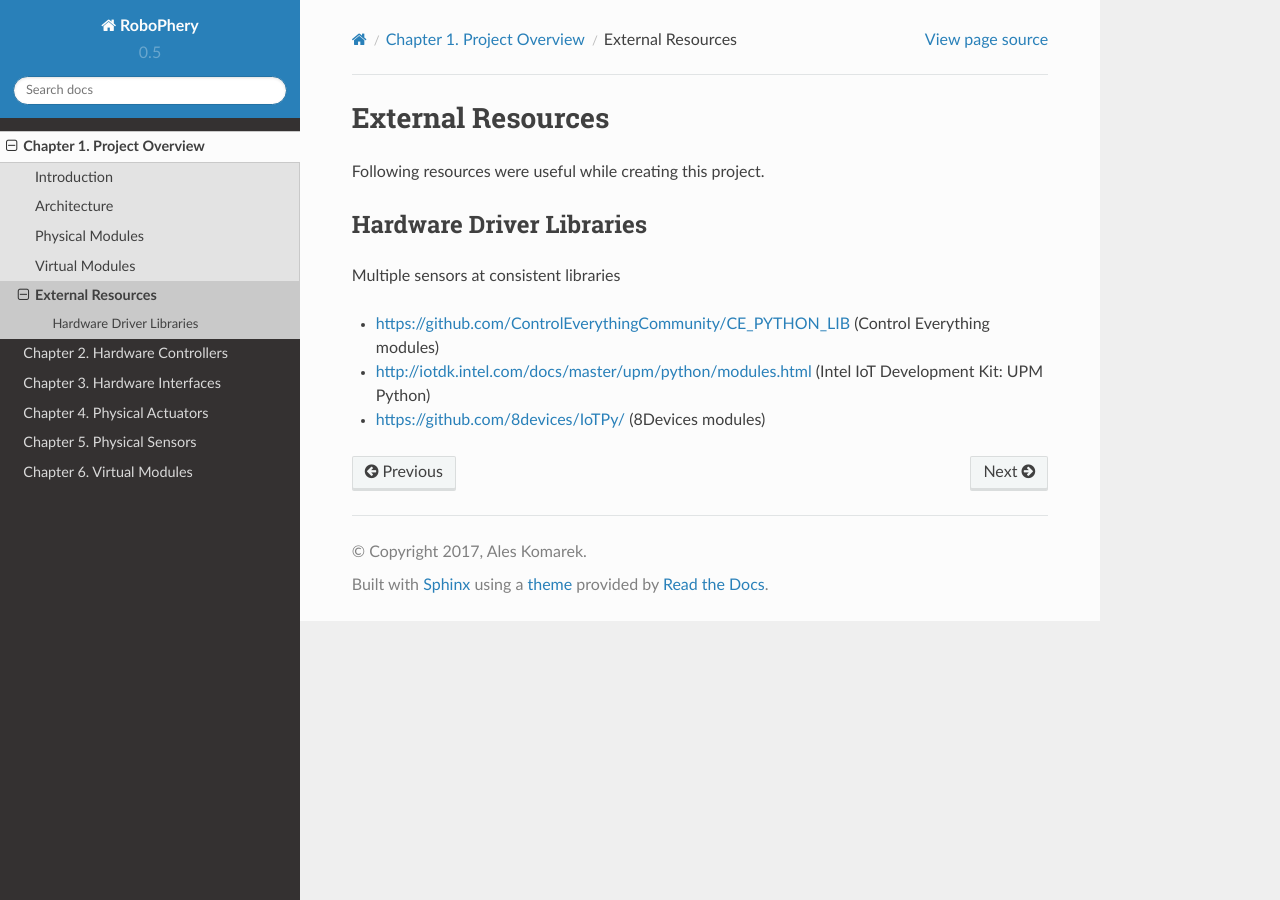
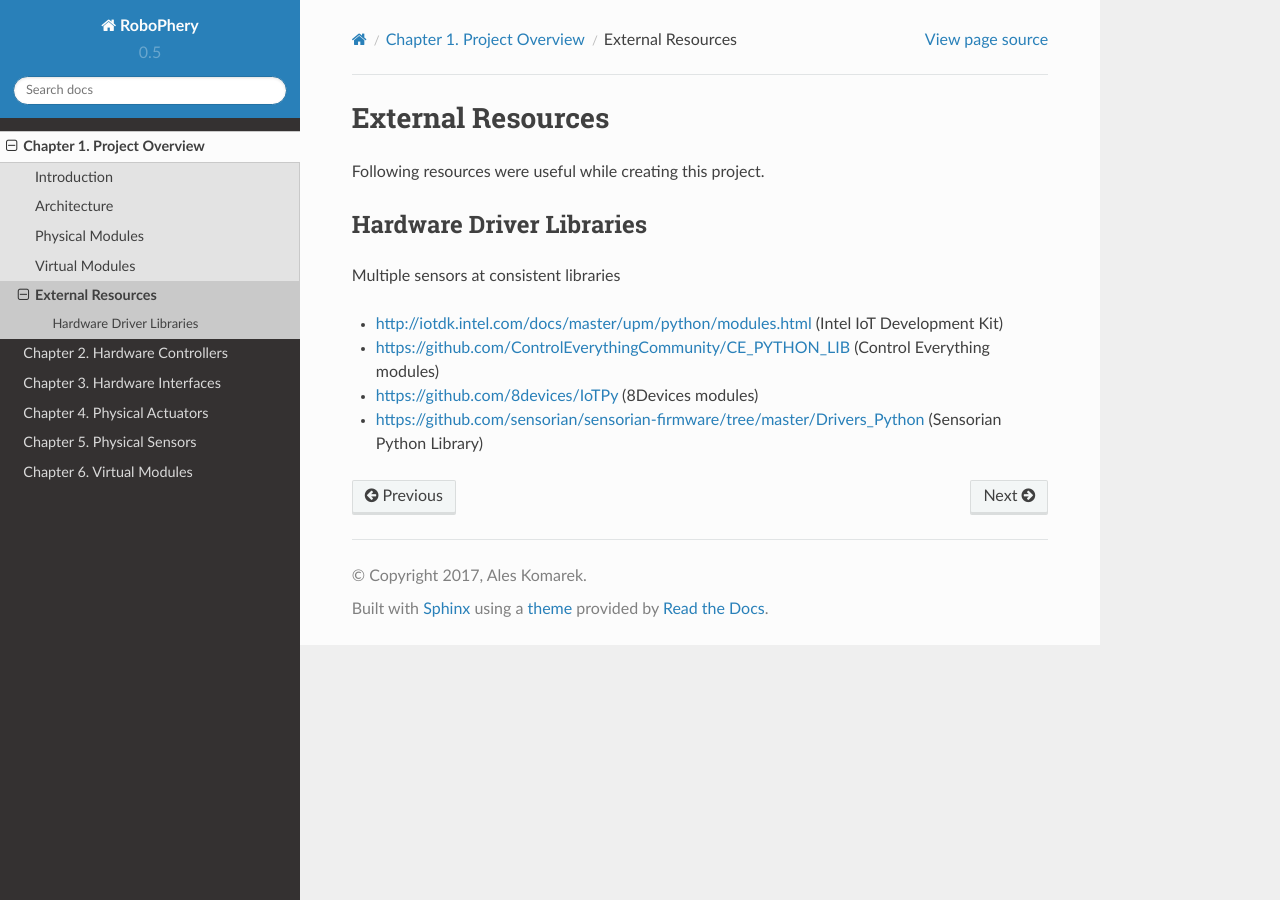
Before and after one commit to cznewt/robophery, a Sphinx documentation site: the page built from docs/source/doc/arch/resources.rst, in a window 1280 px wide. Built offline with Sphinx 7.4.7 and the Read the Docs theme 2.0.0, drawn with Linux system fonts in a browser that asks for light colours; formulas are drawn with MathJax 3.

Commit message:
Docfixes

```diff
--- a/docs/source/doc/arch/resources.rst
+++ b/docs/source/doc/arch/resources.rst
@@ -11,6 +11,7 @@ Hardware Driver Libraries
 
 Multiple sensors at consistent libraries
 
+* http://iotdk.intel.com/docs/master/upm/python/modules.html (Intel IoT Development Kit)
 * https://github.com/ControlEverythingCommunity/CE_PYTHON_LIB (Control Everything modules)
-* http://iotdk.intel.com/docs/master/upm/python/modules.html (Intel IoT Development Kit: UPM Python)
-* https://github.com/8devices/IoTPy/ (8Devices modules)
+* https://github.com/8devices/IoTPy (8Devices modules)
+* https://github.com/sensorian/sensorian-firmware/tree/master/Drivers_Python (Sensorian Python Library)
```
